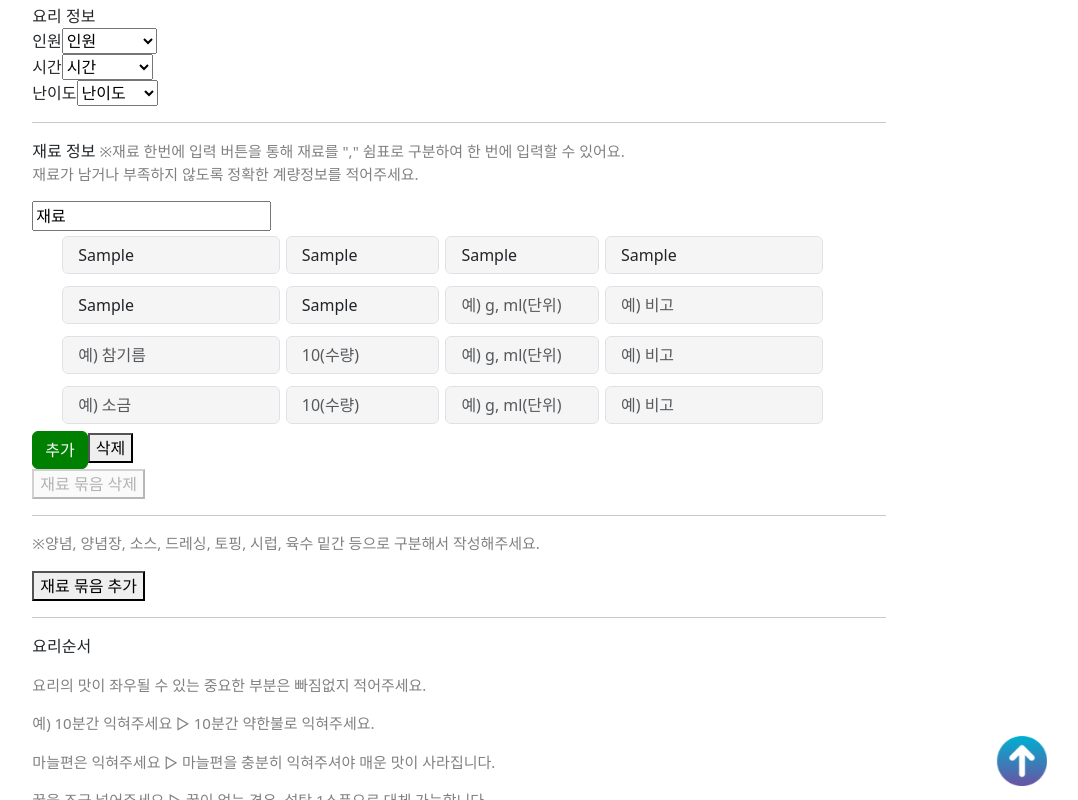
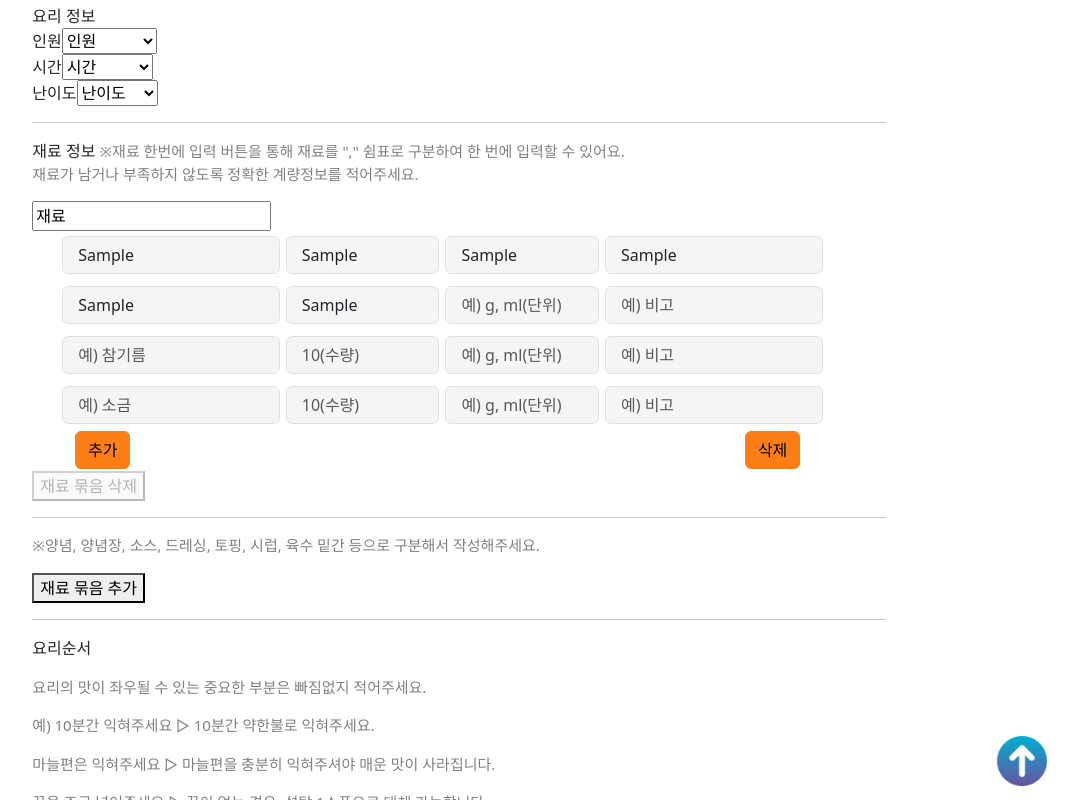
Before and after one commit to sunford4927/foodRecipe, a React (Create React App) app: page /insertrecipe in a window 1280 px wide. Both pictures are taken after typing "Sample", "Sample", "Sample", "Sample", "Sample", "Sample" into the empty fields and a click on the button "추가". Shown: the part 418-1218 px from the top of the page, without its empty margins (181-1259 px from the left). Built offline with nearby package versions, Linux system fonts and the light colour scheme.

Commit message:
지원 11/14 insertrecipe.tsx select부분 컴포넌트화 성공

```diff
--- a/src/components/insertInfo/AddBundle.tsx
+++ b/src/components/insertInfo/AddBundle.tsx
@@ -51,10 +51,12 @@ const AddBundle = () => {
                     </div>
                 );
             })}
-            <Button variant='primary' className='cursor' onClick={addInputGroup}>추가</Button>
-            {inputGroups.length > 2 && ( // inputGroups 길이가 2보다 클 때만 삭제 버튼 보이기
-            <button className='cursor' onClick={removeInputGroup}>삭제</button>
-        )}
+            <div className='InputAllBtn mx-auto'>
+                <Button variant='primary' className='cursor addBtn' onClick={addInputGroup}>추가</Button>
+                {inputGroups.length > 2 && ( // inputGroups 길이가 2보다 클 때만 삭제 버튼 보이기
+                <Button variant='primary' className='cursor removeBtn' onClick={removeInputGroup}>삭제</Button>
+                )}
+            </div>
         {/* <div>{count}</div> */}
         </div>
     );
--- /dev/null
+++ b/src/components/insertInfo/DropCate.tsx
@@ -0,0 +1,66 @@
+import React, { ChangeEvent } from 'react'
+
+// foodType 인터페이스를 정의해 객체 구조 정의
+// 네 개의 프로퍼티, string 타입의 배열
+interface foodType {
+    kind: string[];  // 종류 카테고리
+    state: string[]; // 상황 카테고리
+    input: string[]; // 재료 카테고리
+    act: string[];   // 방법 카테고리
+}
+
+interface DropCateProps {
+    categories: {
+        kind: string;
+        state: string;
+        input: string;
+        act: string;
+    };
+    handleSelectC: (key: keyof foodType) => (e: ChangeEvent<HTMLSelectElement>) => void;
+    foodCateDic: foodType;
+}
+
+const DropCate: React.FC<DropCateProps> = ({ categories, handleSelectC, foodCateDic }) => {
+    return (
+        <div>
+            {/* 카테고리 선택을 위한 div */}
+            <div className="category-selects">
+                {/* foodCateDic의 키를 기반으로 select 요소를 생성합니다. */}
+                {/* foodCateDic 객체의 모든 키를 배열 형태로 가져옴 */}
+                {Object.keys(foodCateDic).map((key, idx) => {
+                    // key를 foodType의 키로 변환
+                    const typeKey = key as keyof foodType;
+                    // why? key는 foodCateDic을 통해 가져온 key. 이 문자열이 foodType 속성과 동일하다는 것을 명시
+
+                    return (
+                        <select
+                            key={idx} // 각 select의 고유 키 (0, 1, 2, 3)
+                            value={categories[typeKey]} // typeKey가 kind 라면 기본값 "종류별"
+                            onChange={handleSelectC(typeKey)} // 선택이 변경될 때 실행할 핸들러
+                            className="select-category" // CSS 클래스를 추가
+                        >
+                            {/* 기본 선택 옵션: 종류별, 상황별 등 */}
+                            <option disabled>
+                                {/* 사용자에게 보여지는 옵션의 텍스트 정하는 곳 */}
+                                {typeKey === "kind" ? "종류별" :
+                                    typeKey === "state" ? "상황별" :
+                                        typeKey === "act" ? "방법별" : "재료별"}
+                            </option>
+
+                            {/* 각 카테고리의 옵션을 동적으로 생성 */}
+                            {/* 카테고리 안 data 가져와서 map 함수 실행 */}
+                            {foodCateDic[typeKey]
+                                .filter(item => item !== "전체") // "전체"는 제외
+                                .map((item, index) => (
+                                    <option key={index} value={item}>{item}</option>
+                                ))
+                            }
+                        </select>
+                    );
+                })}
+            </div>
+        </div>
+    );
+};
+
+export default DropCate;
--- /dev/null
+++ b/src/components/insertInfo/DropCkInfo.tsx
@@ -0,0 +1,52 @@
+import React, { ChangeEvent } from 'react'
+
+interface infoType {
+    inbun: string[];
+    time: string[];
+    level: string[];
+}
+
+interface DropInfoProps {
+    ckInfo: {
+        inbun: string;
+        time: string;
+        level: string;
+    };
+    handleSelectI: (key: keyof infoType) => (e: ChangeEvent<HTMLSelectElement>) => void;
+    foodInfoDic: infoType;
+}
+
+
+const DropCkInfo: React.FC<DropInfoProps> = ({ ckInfo, handleSelectI, foodInfoDic }) => {
+    return (
+        <div className="category-selects">
+            {Object.keys(foodInfoDic).map((key, idx) => {
+                const typeKey = key as keyof infoType;
+                const InfoLabels = ["인원", "시간", "난이도"]
+
+                return (
+                    <div key={idx} className="select-category">
+                        <label>{InfoLabels[idx]}</label>
+                        <select
+                            value={ckInfo[typeKey]}
+                            onChange={handleSelectI(typeKey)}
+                        >
+                            <option
+                                disabled
+                            >
+                                {typeKey === "inbun" ? "인원" :
+                                    typeKey === "time" ? "시간" : "난이도"}
+                            </option>
+                            {foodInfoDic[typeKey].map((item, index) => (
+                                <option key={index} value={item}>{item}</option>
+                            ))}
+                        </select>
+                    </div>
+                );
+            })}
+        </div>
+    );
+};
+
+
+export default DropCkInfo
--- a/src/components/insertInfo/InsertInfo.scss
+++ b/src/components/insertInfo/InsertInfo.scss
@@ -1,26 +1,34 @@
+.InputAllBtn{
+    position: relative;
+    height: 40px;
+}
+.removeBtn{
+    position: absolute;
+}
+.addBtn{
+    position: absolute;
+}
+
 .inputForm input {
     background-color: #f5f5f5;
     padding: 6px 12px 6px 15px;
     display: inline;
   }
 
-.my-custom-button{
-    --bs-btn-bg: #fd7e14;
 
-}
-
-// .inputForm .inputMain,
-// .inputForm .inputNote {
-//     width: 240px;
-// }
-
-// .inputForm .inputQuantity,
-// .inputForm .inputUnit {
-//     width: 130px;
-// }
 
 // 어차피 웹 상에선 안 보임
 @media (min-width: 0px) {
+    // AddBundle.tsx
+    .InputAllBtn{
+        max-width: 88vx;
+    }
+    .removeBtn{
+        right : 7%;
+    }
+    .addBtn{
+        left : 5%;
+    }
     // AddInput.tsx
     .inputForm{
         max-width: 90vw;
@@ -39,6 +47,17 @@
 }
 
 @media (min-width: 576px) {
+    // AddBundle.tsx
+    .InputAllBtn{
+        max-width: 73vx;
+    }
+    .removeBtn{
+        right : 7%;
+    }
+    .addBtn{
+        left : 2%;
+    }
+
     // AddInput.tsx
     .inputForm{
         max-width: 75vw;
@@ -47,7 +66,7 @@
     .inputForm .inputQuantity,
     .inputForm .inputUnit,
     .inputForm .inputNote {
-        width: 35vw;
+        width: 34vw;
         margin: 6px 5px 3px 0px;
     }
     .inputForm .inputUnit,
@@ -59,6 +78,16 @@
 
 
 @media (min-width: 768px) {
+    // AddBundle.tsx
+    .InputAllBtn{
+        max-width: 60vx;
+    }
+    .removeBtn{
+        right : 5%;
+    }
+    .addBtn{
+        left : 3%;
+    }
     // AddInput.tsx
     .inputForm{
         max-width: 62vw;
@@ -81,6 +110,16 @@
 }
 
 @media (min-width: 992px) {
+    // AddBundle.tsx
+    .InputAllBtn{
+        max-width: 60vx;
+    }
+    .removeBtn{
+        right : 10%;
+    }
+    .addBtn{
+        left : 5%;
+    }
     // AddInput.tsx
     .inputForm{
         max-width: 62vw;
@@ -100,6 +139,8 @@
         width: 12vw;
     }
 }
+
+
 
 
 
--- a/src/index.scss
+++ b/src/index.scss
@@ -1,6 +1,6 @@
 $primary: #fd7e14;  // primary 색상 변경
 $theme-colors: (
-  "primary":    green,
+  "primary":    $primary,
   "secondary":  green,
   "success":    green,
   "info":       green,
```
Also changed, not shown: src/pages/insertboard/InsertRecipe.scss (+0 -35 lines), src/pages/insertboard/InsertRecipe.tsx (+17 -74 lines).
